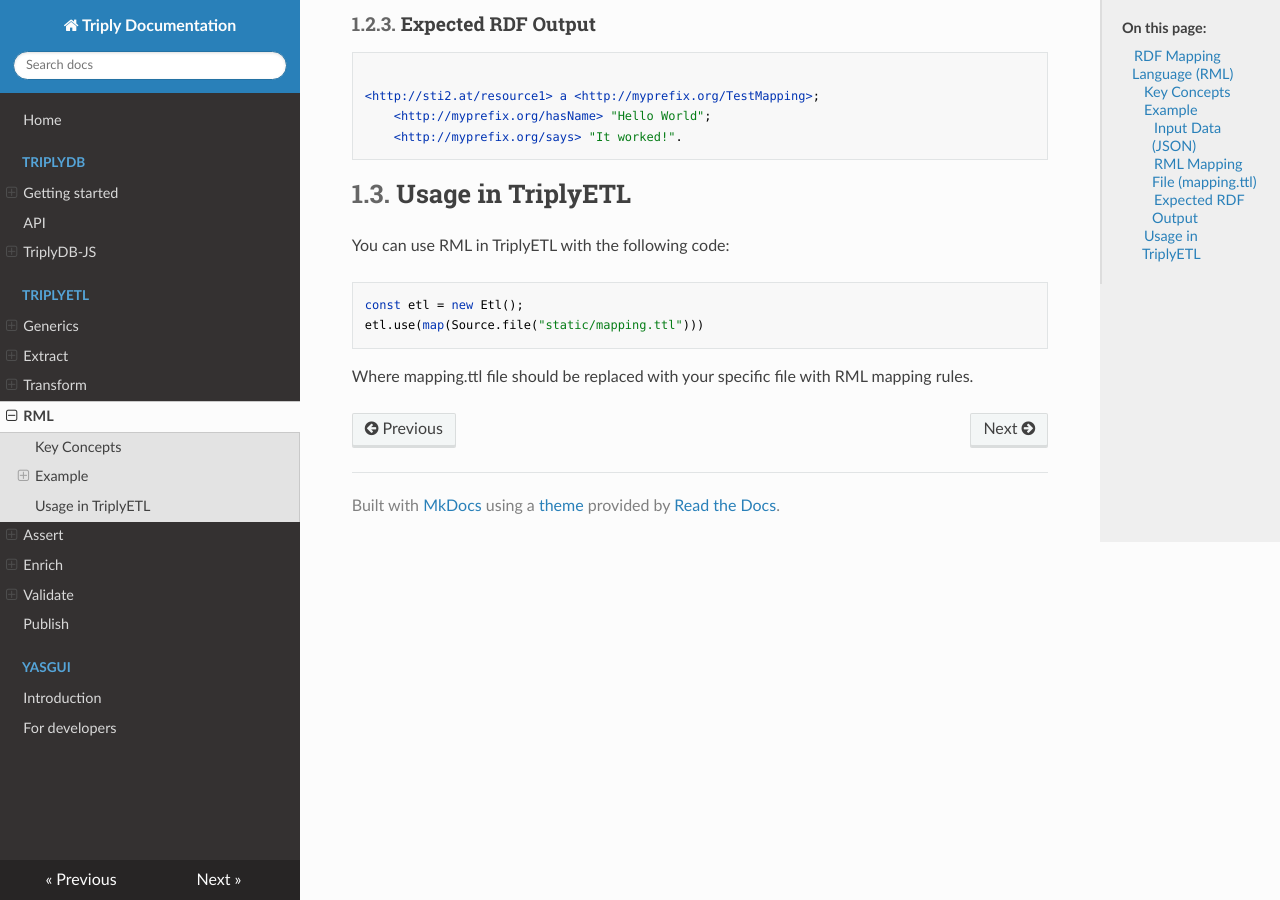
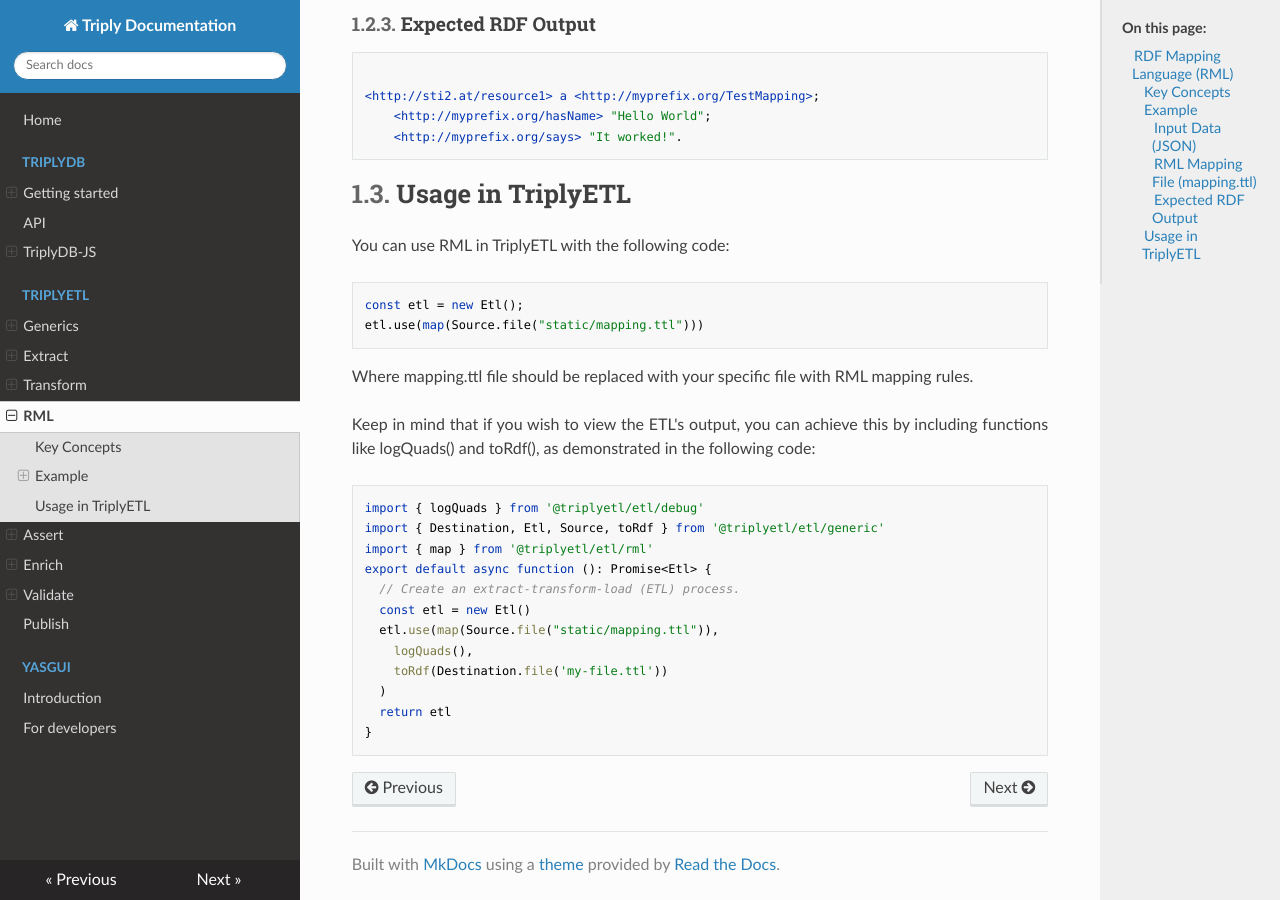
Before and after one commit to TriplyDB/Documentation, an MkDocs documentation site: the page built from docs/triply-etl/rml/index.md, in a window 1280 px wide and 900 px high, scrolled down 1551 px. Built offline with MkDocs 1.6.1, drawn with Linux system fonts in a browser that asks for light colours.

Commit message:
Added testing code

````diff
--- a/docs/triply-etl/rml/index.md
+++ b/docs/triply-etl/rml/index.md
@@ -81,3 +81,20 @@
 ```
 
 Where mapping.ttl file should be replaced with your specific file with RML mapping rules.
+
+Keep in mind that if you wish to view the ETL's output, you can achieve this by including functions like logQuads() and toRdf(), as demonstrated in the following code:
+
+```
+import { logQuads } from '@triplyetl/etl/debug'
+import { Destination, Etl, Source, toRdf } from '@triplyetl/etl/generic'
+import { map } from '@triplyetl/etl/rml'
+export default async function (): Promise<Etl> {
+  // Create an extract-transform-load (ETL) process.
+  const etl = new Etl()
+  etl.use(map(Source.file("static/mapping.ttl")),
+    logQuads(),
+    toRdf(Destination.file('my-file.ttl'))
+  )
+  return etl
+}
+```
````
